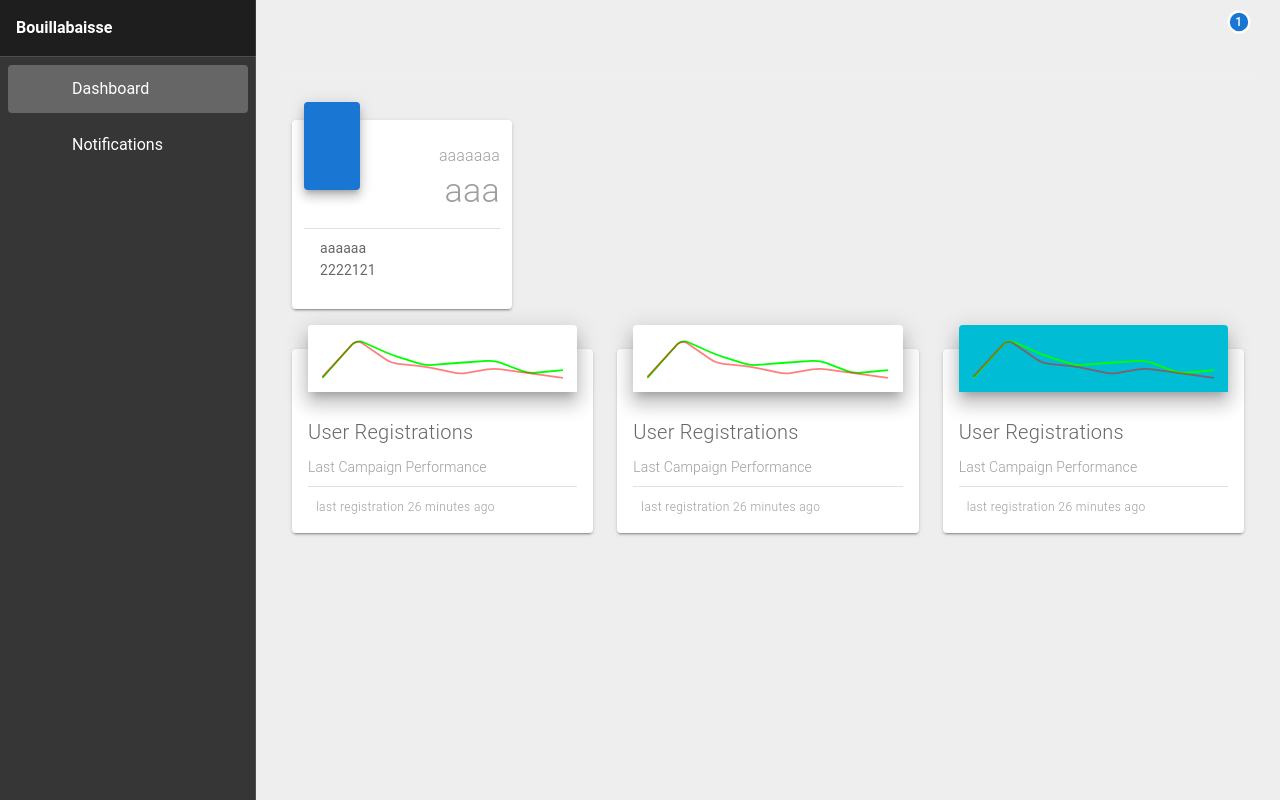
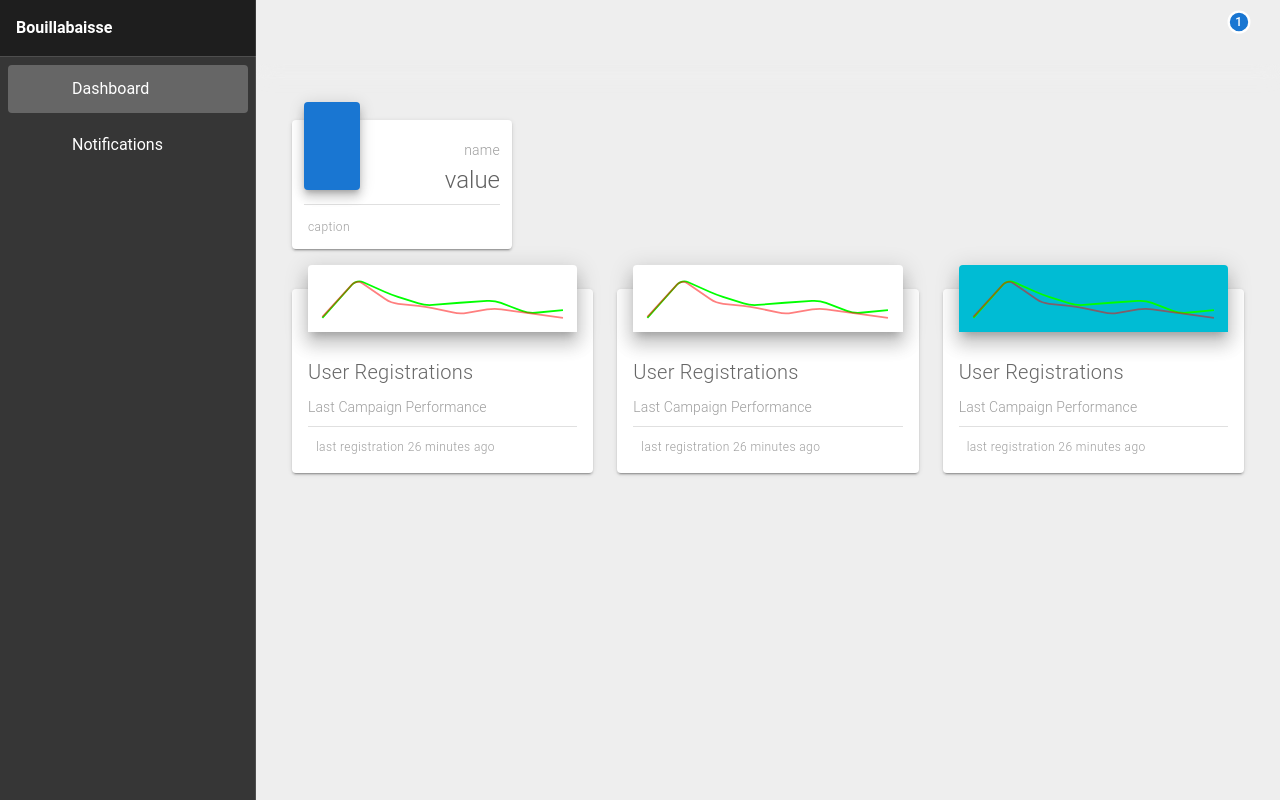
Before and after one commit to italobologna/bouillabaisse-monitor, a Vue app in the folder bouillabaisse-frontend/: page /dashboard in a window 1280 px wide. Built offline with nearby package versions, Linux system fonts and the light colour scheme; the HTML template or start-up script is replaced by a standard one.

Commit message:
Adjusted the statistic component

```diff
--- /dev/null
+++ b/bouillabaisse-frontend/src/components/DashboardStatisticComponent.vue
@@ -0,0 +1,48 @@
+<template>
+  <v-card class="pa-3 mt-3">
+    <v-card-title class="d-flex pa-0 justify-space-between">
+      <v-sheet
+        dark
+        rounded
+        class="v-sheet--offset elevation-7 mb-n6 pa-7 primary"
+        :style="{
+          'max-height': '90px',
+          width: 'auto',
+          position: 'relative',
+          top: '-30px',
+        }"
+      >
+        <v-icon style="font-size: 32px">{{ icon }}</v-icon>
+      </v-sheet>
+      <div class="ml-6">
+        <div class="ml-auto text-right">
+          <span class="text-body-2 font-weight-light grey--text">
+            {{ name }}
+          </span>
+          <div class="text-h5 font-weight-light grey--text text--darken-2">
+            {{ value }}
+          </div>
+        </div>
+      </div>
+    </v-card-title>
+    <v-divider class="my-2"></v-divider>
+    <v-card-text class="px-1 pt-1 pb-0">
+      <div class="text-caption font-weight-light grey--text">
+        {{ caption }}
+      </div>
+    </v-card-text>
+  </v-card>
+</template>
+
+<script>
+export default {
+  data() {
+    return {
+      icon: "mdi-poll",
+      value: "value",
+      name: "name",
+      caption: "caption",
+    };
+  },
+};
+</script>
--- a/bouillabaisse-frontend/src/components/dashboard-statistic.vue
+++ /dev/null
@@ -1,30 +0,0 @@
-<template>
-  <v-card class="pa-3 mt-3">
-    <v-card-title class="d-flex pa-0 justify-space-between">
-      <v-sheet
-        dark
-        rounded
-        class="v-sheet--offset elevation-7 pa-7 primary"
-        :style="{
-          'max-height': '90px',
-          width: 'auto',
-          position: 'relative',
-          top: '-30px',
-        }"
-      >
-        <v-icon style="font-size: 32px">mdi-poll</v-icon>
-      </v-sheet>
-      <div class="ml-6">
-        <div class="ml-auto text-right">
-          <div class="text-subtitle-1 grey--text font-weight-light">aaaaaaa</div>
-          <div class="display-1 font-weight-light grey--text">aaa</div>
-        </div>
-      </div>
-    </v-card-title>
-    <v-divider class="my-2"></v-divider>
-    <v-card-text class="pt-0">
-        <div>aaaaaa</div>
-        <div>2222121</div>
-    </v-card-text>
-  </v-card>
-</template>
--- a/bouillabaisse-frontend/src/components/dashboard.vue
+++ b/bouillabaisse-frontend/src/components/dashboard.vue
@@ -3,7 +3,7 @@
     <v-container>
       <v-row>
         <v-col md="3">
-          <dashboard-statistic></dashboard-statistic>
+          <statistic-component></statistic-component>
         </v-col>
       </v-row>
       <v-row>
@@ -127,14 +127,10 @@
 </template>
 
 <script>
-import DashboardStatistic from "./dashboard-statistic";
-import dashboardStatistic from './dashboard-statistic.vue';
+import statisticComponent from './DashboardStatisticComponent.vue';
 
 export default {
-  components: { dashboardStatistic },
-  component: {
-    DashboardStatistic,
-  },
+  components: { statisticComponent },
   data: () => ({
     labels: ["12am", "3am", "6am", "9am", "12pm", "3pm", "6pm", "9pm"],
     value: [200, 675, 410, 390, 310, 460, 250, 240],
--- a/bouillabaisse-frontend/src/plugins/vuerouter.js
+++ b/bouillabaisse-frontend/src/plugins/vuerouter.js
@@ -1,6 +1,6 @@
 import VueRouter from 'vue-router'
-import Dashboard from './../components/dashboard'
-import Notifications from './../components/notifications'
+import Dashboard from './../components/Dashboard'
+import Notifications from './../components/Notifications'
 
 const routes = [
     {
```
